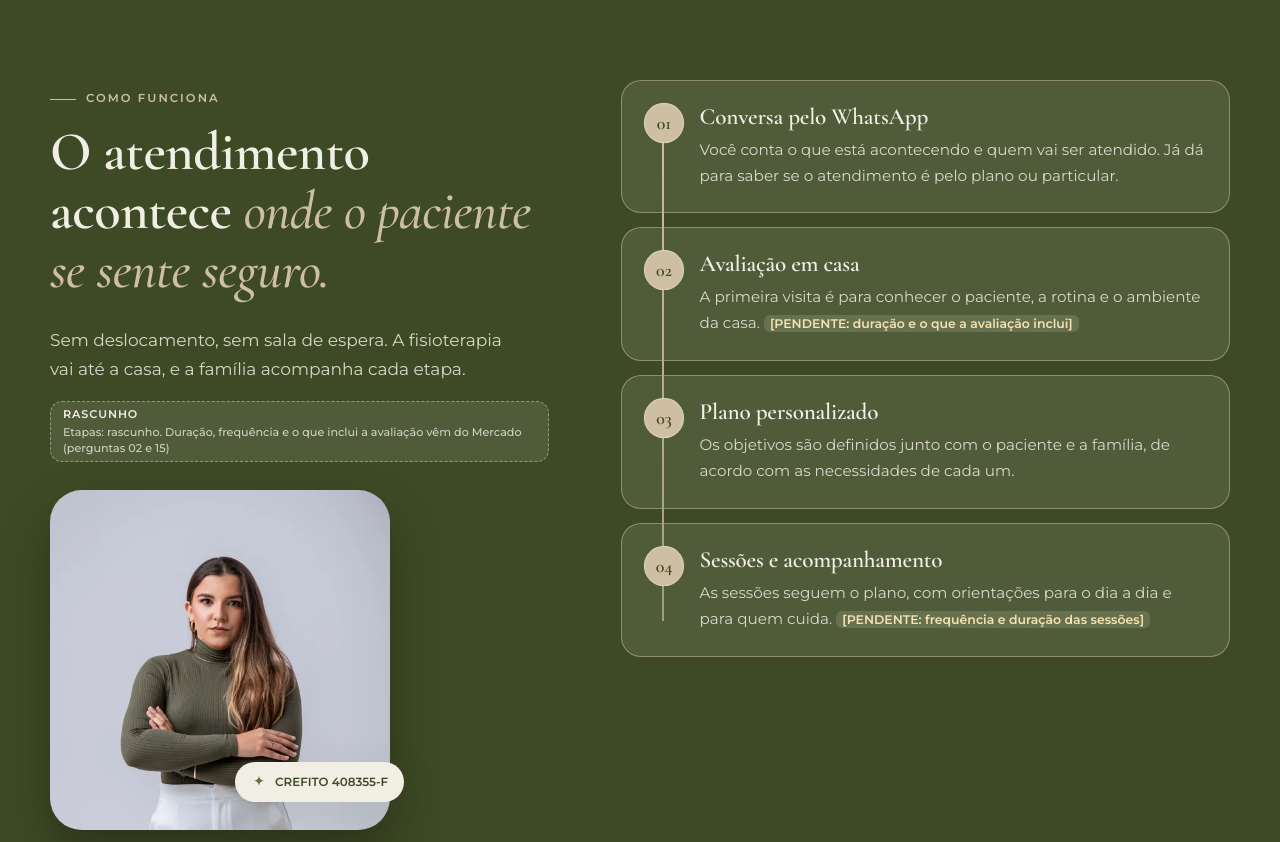
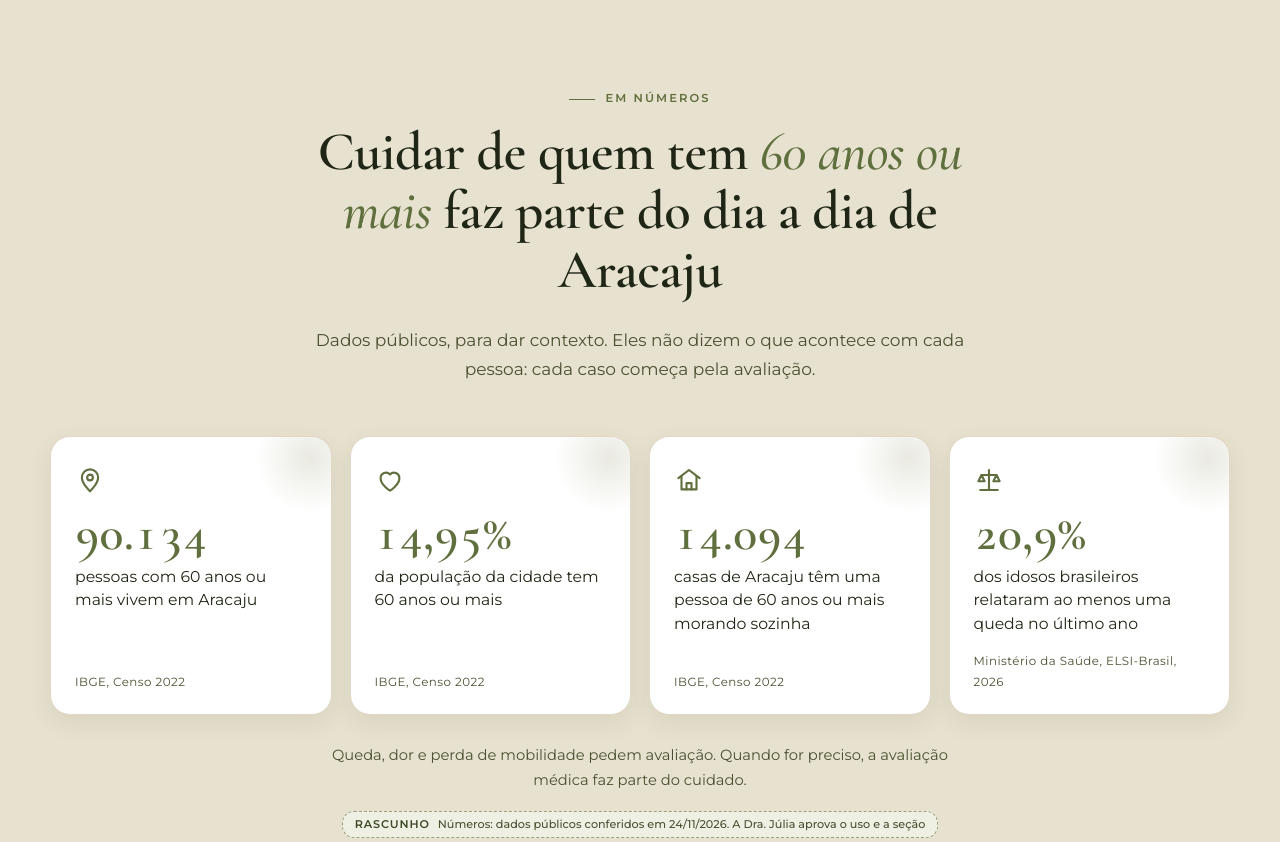
Before and after one commit to felipegaabrielDEV/lp-FisioJuliaGabriely, a plain HTML site: page index.html in a window 1280 px wide. Shown: the part 2220-3062 px from the top of the page. Drawn offline with nearby package versions, Linux system fonts and the light colour scheme.

Commit message:
Acrescenta a seção Em números e registra as informações levantadas
Quatro dados públicos com fonte (IBGE e Ministério da Saúde) e contagem animada,
textos de plano sem promessa de cobertura em casa, e o resumo das informações
levantadas (normas, ANS, Censo, canais) no README.

Co-Authored-By: Claude Sonnet 5.5 <noreply@anthropic.com>
Claude-Session: https://claude.ai/code/session_013ZBAME9pmemsrx15MuhemG

```diff
--- a/eventos.js
+++ b/eventos.js
@@ -30,6 +30,7 @@
        Para medir outra seção, acrescente aqui o seletor e o nome. */
     const secoes = [
         { seletor: "#para-quem", nome: "para_quem" },
+        { seletor: "#numeros", nome: "em_numeros" },
         { seletor: "#como-funciona", nome: "como_funciona" },
         { seletor: "#cuidados", nome: "cuidados" },
         { seletor: "#atendimentos", nome: "no_dia_a_dia" },
--- a/index.html
+++ b/index.html
@@ -62,7 +62,7 @@
     <!-- Fontes equivalentes, até chegarem os arquivos de Edensor e Garet (ver Manual de Identidade Visual). -->
     <link href="https://fonts.googleapis.com/css2?family=Cormorant+Garamond:ital,wght@0,500;0,600;0,700;1,500;1,600&family=Montserrat:wght@400;500;600&display=swap" rel="stylesheet">
     <link rel="preload" as="image" href="assets/profissional/julia-topo-900.webp" imagesrcset="assets/profissional/julia-topo-560.webp 560w, assets/profissional/julia-topo-900.webp 900w" imagesizes="(min-width: 1024px) 440px, 86vw">
-    <link rel="stylesheet" href="styles.css?v=20261124-3">
+    <link rel="stylesheet" href="styles.css?v=20261124-4">
 </head>
 <body>
 <!-- GTM (noscript): PENDENTE o ID do gestor de tráfego. Quando existir, troque por:
@@ -218,6 +218,47 @@
             </ul>
             <p class="nota-centro">A fisioterapia não substitui o acompanhamento médico. Quando for preciso, a avaliação médica faz parte do cuidado.</p>
             <div class="centro"><a class="botao botao-destaque" href="#" data-wa data-wa-origin="para_quem"><svg aria-hidden="true"><use href="#i-whatsapp"/></svg>Conversar pelo WhatsApp</a></div>
+        </div>
+    </section>
+
+    <!-- ============ EM NÚMEROS ============
+         Só dados públicos, com fonte e ano, para contexto. Nenhum número fala de resultado do atendimento.
+         Valores escritos no HTML; o script.js faz a contagem animada (sem movimento para quem reduz animações). -->
+    <section class="secao secao-numeros" id="numeros" aria-labelledby="numeros-titulo">
+        <div class="conteiner">
+            <header class="cabeca centro">
+                <p class="sobretitulo">Em números</p>
+                <h2 id="numeros-titulo">Cuidar de quem tem <em>60 anos ou mais</em> faz parte do dia a dia de Aracaju</h2>
+                <p>Dados públicos, para dar contexto. Eles não dizem o que acontece com cada pessoa: cada caso começa pela avaliação.</p>
+            </header>
+            <ul class="numeros-grade">
+                <li class="numero revelar" style="--i:0">
+                    <svg aria-hidden="true"><use href="#i-pin"/></svg>
+                    <strong class="numero-valor" data-contar="90134" data-casas="0">90.134</strong>
+                    <span class="numero-texto">pessoas com 60 anos ou mais vivem em Aracaju</span>
+                    <small>IBGE, Censo 2022</small>
+                </li>
+                <li class="numero revelar" style="--i:1">
+                    <svg aria-hidden="true"><use href="#i-maos"/></svg>
+                    <strong class="numero-valor" data-contar="14.95" data-casas="2" data-sufixo="%">14,95%</strong>
+                    <span class="numero-texto">da população da cidade tem 60 anos ou mais</span>
+                    <small>IBGE, Censo 2022</small>
+                </li>
+                <li class="numero revelar" style="--i:2">
+                    <svg aria-hidden="true"><use href="#i-casa"/></svg>
+                    <strong class="numero-valor" data-contar="14094" data-casas="0">14.094</strong>
+                    <span class="numero-texto">casas de Aracaju têm uma pessoa de 60 anos ou mais morando sozinha</span>
+                    <small>IBGE, Censo 2022</small>
+                </li>
+                <li class="numero revelar" style="--i:3">
+                    <svg aria-hidden="true"><use href="#i-equilibrio"/></svg>
+                    <strong class="numero-valor" data-contar="20.9" data-casas="1" data-sufixo="%">20,9%</strong>
+                    <span class="numero-texto">dos idosos brasileiros relataram ao menos uma queda no último ano</span>
+                    <small>Ministério da Saúde, ELSI-Brasil, 2026</small>
+                </li>
+            </ul>
+            <p class="numeros-nota">Queda, dor e perda de mobilidade pedem avaliação. Quando for preciso, a avaliação médica faz parte do cuidado.</p>
+            <p class="marcador rascunho" data-nota="Números: dados públicos conferidos em 24/11/2026. A Dra. Júlia aprova o uso e a seção">rascunho</p>
         </div>
     </section>
 
@@ -378,7 +419,7 @@
                 <article class="info-cartao revelar" style="--i:0">
                     <svg aria-hidden="true"><use href="#i-cartao"/></svg>
                     <h3>Plano de saúde</h3>
-                    <p>A Dra. Júlia atende por plano de saúde. Chame no WhatsApp para confirmar a cobertura do seu.</p>
+                    <p>A Dra. Júlia atende por plano de saúde. Informe o seu plano no WhatsApp e confirmamos as condições de atendimento em casa.</p>
                     <p class="pendente">[PENDENTE: planos aceitos e se precisa de pedido médico — Mercado, pergunta 19]</p>
                     <a class="link-seta" href="#" data-wa data-wa-origin="plano">Confirmar meu plano</a>
                 </article>
@@ -416,7 +457,7 @@
                 </div>
                 <div class="faq-item">
                     <h3><button type="button" aria-expanded="false" aria-controls="faq-2" id="faq-2-b">Atende pelo plano de saúde?<svg aria-hidden="true"><use href="#i-mais"/></svg></button></h3>
-                    <div class="faq-resposta" id="faq-2" role="region" aria-labelledby="faq-2-b"><div><p>Sim, há atendimento por plano de saúde e particular. Chame no WhatsApp para confirmar o seu plano. <span class="pendente">[PENDENTE: planos aceitos]</span></p></div></div>
+                    <div class="faq-resposta" id="faq-2" role="region" aria-labelledby="faq-2-b"><div><p>Sim, há atendimento por plano de saúde e particular. Informe o seu plano no WhatsApp e confirmamos as condições de atendimento em casa. <span class="pendente">[PENDENTE: planos aceitos]</span></p></div></div>
                 </div>
                 <div class="faq-item">
                     <h3><button type="button" aria-expanded="false" aria-controls="faq-3" id="faq-3-b">Precisa de pedido médico?<svg aria-hidden="true"><use href="#i-mais"/></svg></button></h3>
@@ -572,9 +613,9 @@
 
 <!-- Ordem importa: eventos.js cria window.juliaTrack; consent.js cria window.jgConsent; script.js monta os links do
      WhatsApp e window.jgWhats; lead-form.js abre o formulário nos botões do WhatsApp. -->
-<script src="eventos.js?v=20261124-3" defer></script>
-<script src="consent.js?v=20261124-3" defer></script>
-<script src="script.js?v=20261124-3" defer></script>
-<script src="lead-form.js?v=20261124-3" defer></script>
+<script src="eventos.js?v=20261124-4" defer></script>
+<script src="consent.js?v=20261124-4" defer></script>
+<script src="script.js?v=20261124-4" defer></script>
+<script src="lead-form.js?v=20261124-4" defer></script>
 </body>
 </html>
--- a/script.js
+++ b/script.js
@@ -183,6 +183,25 @@
         quadro();
     }
 
+    /* ---------- Em números: o valor conta de zero até o final quando a seção entra na tela ----------
+       O número final já está escrito no HTML (vale para quem reduz animações ou está sem JavaScript). */
+    const contadores = document.querySelectorAll("[data-contar]");
+    if (contadores.length && !reduzMovimento && "IntersectionObserver" in window) {
+        const formatar = (valor, casas, sufixo) => valor.toLocaleString("pt-BR", { minimumFractionDigits: casas, maximumFractionDigits: casas }) + (sufixo || "");
+        const contar = el => {
+            const alvo = parseFloat(el.dataset.contar), casas = parseInt(el.dataset.casas || "0", 10), sufixo = el.dataset.sufixo || "";
+            const inicio = performance.now(), duracao = 1500;
+            const quadro = agora => {
+                const t = Math.min(1, (agora - inicio) / duracao);
+                el.textContent = formatar(alvo * (1 - Math.pow(1 - t, 3)), casas, sufixo);
+                if (t < 1) requestAnimationFrame(quadro);
+            };
+            requestAnimationFrame(quadro);
+        };
+        const obsContar = new IntersectionObserver(es => es.forEach(en => { if (en.isIntersecting) { contar(en.target); obsContar.unobserve(en.target); } }), { threshold: .6 });
+        contadores.forEach(el => obsContar.observe(el));
+    }
+
     /* ---------- Revelar ao rolar ---------- */
     const revelar = document.querySelectorAll(".revelar");
     if (reduzMovimento || !("IntersectionObserver" in window)) {
--- a/styles.css
+++ b/styles.css
@@ -545,3 +545,16 @@ body.lead-aberto { overflow: hidden; }
 .pagina-404 h1 { margin: 0 0 12px; font: 600 clamp(2.2rem, 8vw, 3.4rem)/1.1 var(--fonte-titulo); }
 .pagina-404 h1 em { color: var(--oliva); }
 .pagina-404 p { max-width: 460px; margin: 0 auto 24px; color: var(--texto-2); }
+
+/* ---------- Em números (contagem animada ao entrar na tela) ---------- */
+.secao-numeros { background: var(--bege-suave); }
+.numeros-grade { list-style: none; margin: 0; padding: 0; display: grid; grid-template-columns: repeat(auto-fit, minmax(230px, 1fr)); gap: 18px; }
+.numero { position: relative; display: flex; flex-direction: column; gap: 6px; padding: 28px 24px 22px; border-radius: var(--raio); background: var(--branco); border: 1px solid rgba(206, 191, 162, .6); box-shadow: var(--sombra-leve); overflow: hidden; transition: transform .4s var(--ease), box-shadow .4s var(--ease); }
+.numero::after { content: ""; position: absolute; right: -34px; top: -34px; width: 110px; height: 110px; border-radius: 50%; background: radial-gradient(circle, rgba(158, 157, 122, .22), transparent 70%); pointer-events: none; }
+.numero svg { width: 30px; height: 30px; margin-bottom: 8px; color: var(--oliva); }
+.numero-valor { font: 600 clamp(2.4rem, 7vw, 3.1rem)/1 var(--fonte-titulo); color: var(--oliva); font-variant-numeric: tabular-nums; }
+.numero-texto { font-size: .98rem; line-height: 1.5; color: var(--texto); }
+.numero small { margin-top: auto; padding-top: 10px; font-size: .74rem; letter-spacing: .04em; color: var(--texto-2); }
+@media (hover: hover) { .numero:hover { transform: translateY(-4px); box-shadow: var(--sombra); } }
+.numeros-nota { max-width: 640px; margin: 28px auto 0; text-align: center; font-size: .92rem; color: var(--texto-2); }
+.secao-numeros .marcador { margin: 18px auto 0; }
```
Also changed, not shown: 404.html (+1 -1 lines), politica-de-privacidade.html (+2 -2 lines), 1 other file.
